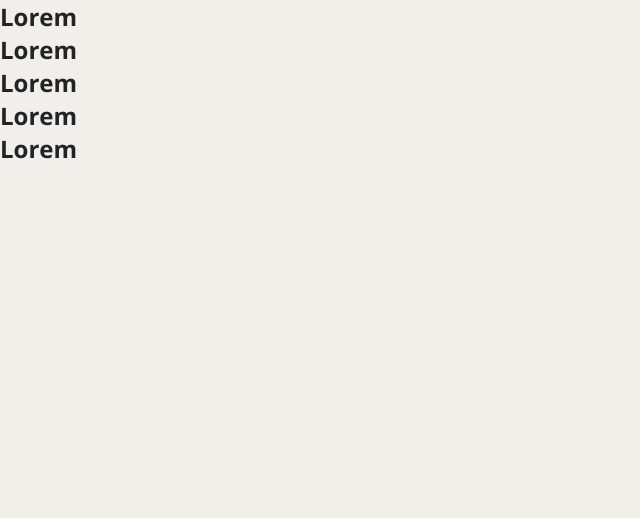
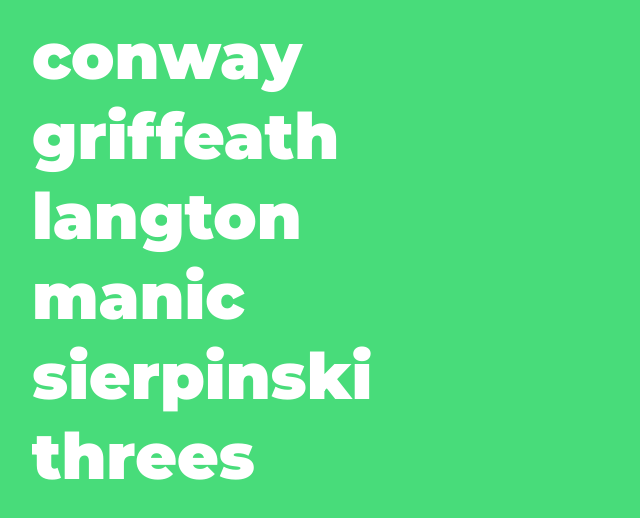
Before and after one commit to megasheep/megasheep.github.io, a website: page index.html in a window 1280 px wide. Shown: the whole page, without its empty margins (0-640 px from the left). Drawn offline with nearby package versions, Linux system fonts and the light colour scheme.

Commit message:
Add Font

```diff
--- a/assets/scss/_variables.scss
+++ b/assets/scss/_variables.scss
@@ -1,3 +1,7 @@
 /* Colors */
-$color-light: #f1efea;
-$color-dark: #222326;
+
+// https://dribbble.com/shots/3347781-We-are-Hiring
+
+$color-background: #48DC7A;
+$color-text-primary: #FFFFFF;
+$color-text-secondary: #29292A;
--- a/assets/scss/megasheep.scss
+++ b/assets/scss/megasheep.scss
@@ -1,33 +1,54 @@
 @import '_rem';
 @import "_variables";
 
-@import url('https://fonts.googleapis.com/css2?family=Open+Sans:wght@700;800&display=swap');
+@import url('https://fonts.googleapis.com/css2?family=Montserrat:wght@900&display=swap');
 
 *
 {
-    box-sizing: inherit;
-    font-family: 'Open Sans', sans-serif;
-    color: $color-dark;
-    font-size: rem(24);
-    list-style: none;
+    position: relative;
+    box-sizing: border-box;
     margin: 0;
     padding: 0;
+    line-height: 1;
     text-decoration: none;
+    list-style: none;
+    user-select: none;
+    -webkit-user-drag: none;
     -webkit-font-smoothing: antialiased;
     -moz-osx-font-smoothing: grayscale;
 }
 
 ::selection
 {
-    background-color: $color-dark;
-    color: $color-light;
+    background-color: black;
+    color: white;
 }
 
 html,
 body
 {
-    box-sizing: border-box;
-    font-size: 16px;
-    -webkit-text-size-adjust: 100%;
-    background-color: $color-light;
+    background-color: $color-background;
 }
+
+ul
+{
+    padding: rem(16) rem(32);
+
+    li
+    {
+        padding: rem(8) rem(0);
+
+        a
+        {
+            font-family: 'Montserrat', sans-serif;
+            font-size: rem(64);
+            color: $color-text-primary;
+
+            &:hover
+            {
+                text-decoration: underline;
+                text-underline-offset: rem(4);
+            }
+        }
+    }
+}
--- a/index.html
+++ b/index.html
@@ -1,29 +1,30 @@
 <html>
-	<head>
-		<base href="">
+	<head lang="en">
+		<meta charset="UTF-8">
+		<meta content="width=device-width,initial-scale=1.0" name="viewport">
 		<title>megasheep</title>
-		<meta charset="UTF-8">
 		<link href="megasheep.css" rel="stylesheet">
 	</head>
 	<body>
-		<main>
 		<ul>
 			<li>
-					<a href="#">Lorem</a>
+				<a href="#">conway</a>
 			</li>
 			<li>
-					<a href="#">Lorem</a>
+				<a href="#">griffeath</a>
 			</li>
 			<li>
-					<a href="#">Lorem</a>
+				<a href="#">langton</a>
 			</li>
 			<li>
-					<a href="#">Lorem</a>
+				<a href="#">manic</a>
 			</li>
 			<li>
-					<a href="#">Lorem</a>
+				<a href="#">sierpinski</a>
+			</li>
+			<li>
+				<a href="#">threes</a>
 			</li>
 		</ul>
-		</main>
 	</body>
 </html>
```
Also changed, not shown: megasheep.css, 1 other file. Lines whose indentation alone changed are shown as unchanged.
